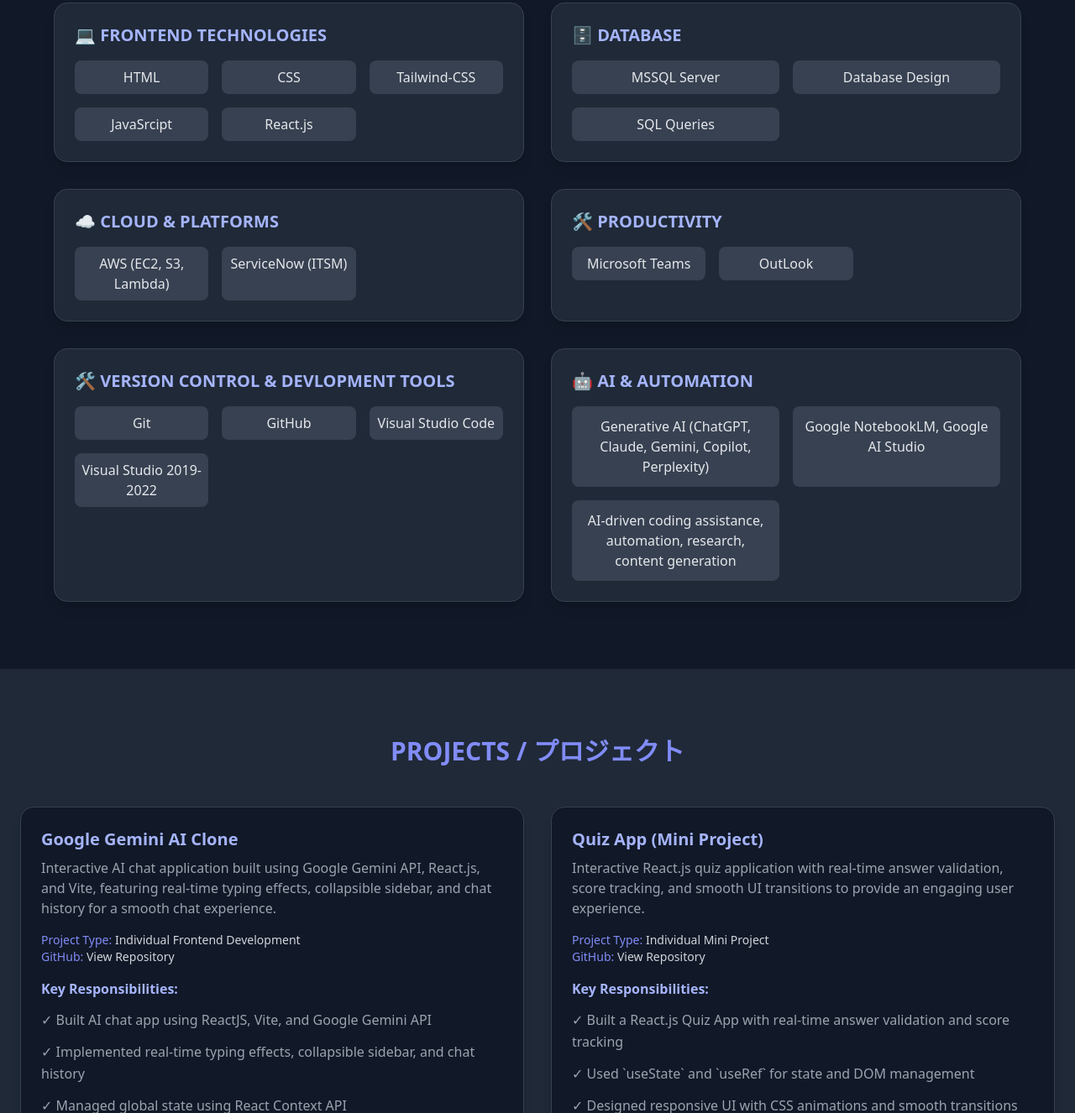
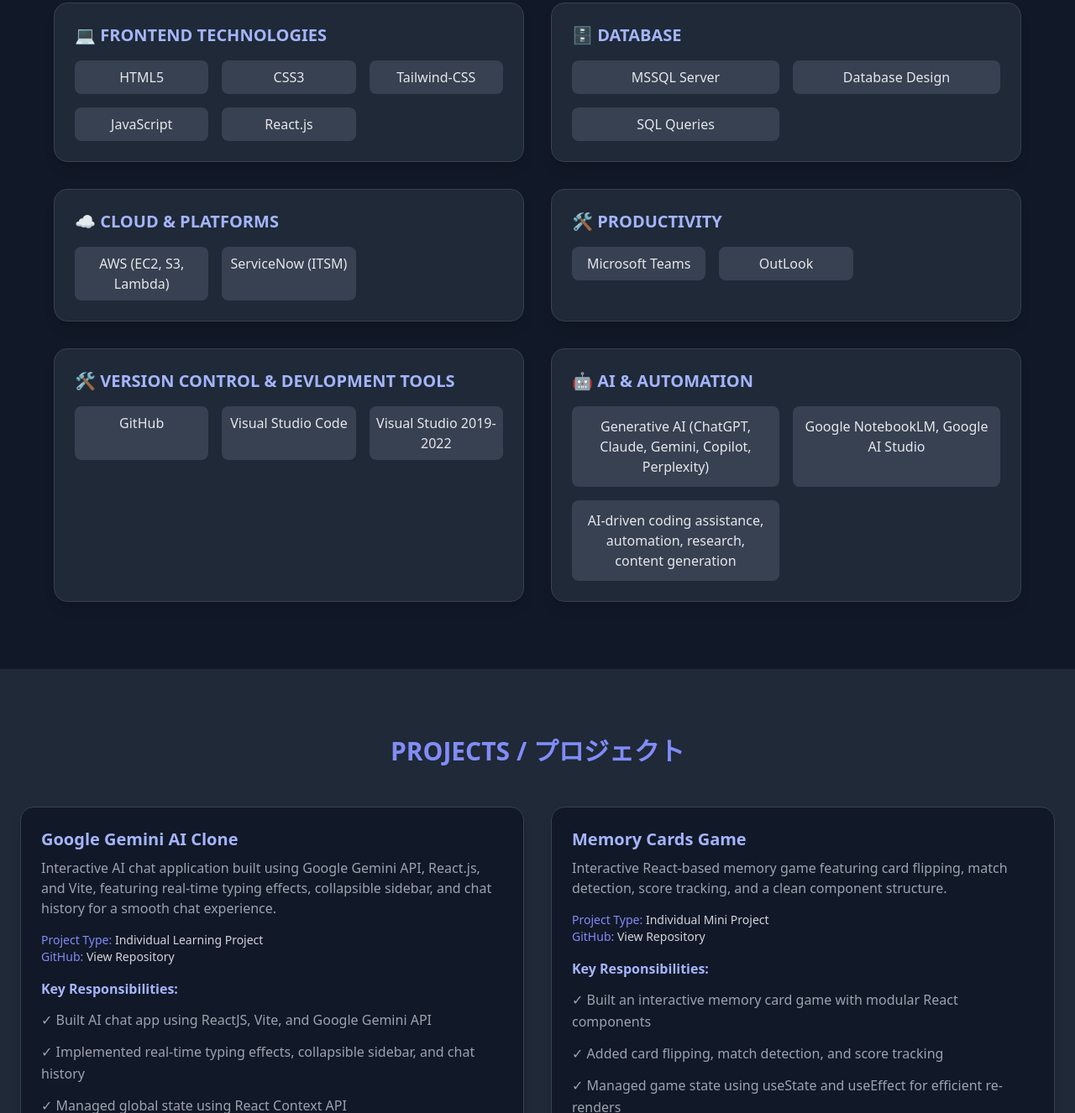
Before and after one commit to RohitPatil435/PORTFOLIO, a plain HTML site: page INDEX.HTML in a window 1280 px wide. Shown: the part 1474-2800 px from the top of the page at 84% size. Drawn offline with nearby package versions, Linux system fonts and the light colour scheme.

Commit message:
Projects and Resume Update

```diff
--- a/INDEX.HTML
+++ b/INDEX.HTML
@@ -15,7 +15,7 @@
 
 <body class="bg-gray-900 text-gray-100 font-sans">
   <!-- Header -->
-  <header class="bg-gray-800 shadow-md sticky top-0 z-50">
+  <header class="bg-gray-800 shado~w-md sticky top-0 z-50">
     <div class="max-w-6xl mx-auto flex justify-between items-center p-4">
       <a href="#" class="text-3xl font-extrabold text-indigo-400 tracking-wide hover:text-indigo-300 transition">
         ROHIT PATIL パティル・ロヒット
@@ -165,11 +165,11 @@
           <div class="grid grid-cols-2 md:grid-cols-3 gap-4">
             <div
               class="bg-gray-700 text-gray-200 p-2 rounded-lg text-center hover:bg-indigo-500 hover:text-white transition">
-              HTML
+              HTML5
             </div>
             <div
               class="bg-gray-700 text-gray-200 p-2 rounded-lg text-center hover:bg-indigo-500 hover:text-white transition">
-              CSS
+              CSS3
             </div>
             <div
               class="bg-gray-700 text-gray-200 p-2 rounded-lg text-center hover:bg-indigo-500 hover:text-white transition">
@@ -178,7 +178,7 @@
 
             <div
               class="bg-gray-700 text-gray-200 p-2 rounded-lg text-center hover:bg-indigo-500 hover:text-white transition">
-              JavaSrcipt
+              JavaScript
             </div>
 
             <div
@@ -249,10 +249,7 @@
             🛠️ VERSION CONTROL & DEVLOPMENT TOOLS
           </h4>
           <div class="grid grid-cols-2 md:grid-cols-3 gap-4">
-            <div
-              class="bg-gray-700 text-gray-200 p-2 rounded-lg text-center hover:bg-indigo-500 hover:text-white transition">
-              Git
-            </div>
+
             <div
               class="bg-gray-700 text-gray-200 p-2 rounded-lg text-center hover:bg-indigo-500 hover:text-white transition">
               GitHub
@@ -314,7 +311,7 @@
 
         <div class="mb-4 text-sm text-gray-300">
           <p>
-            <span class="text-indigo-400">Project Type:</span> Individual Frontend Development
+            <span class="text-indigo-400">Project Type:</span> Individual Learning Project
           </p>
           <p>
             <span class="text-indigo-400">GitHub:</span>
@@ -339,8 +336,48 @@
         </p>
       </div>
 
+      <!-- Personal Project 2-->
+<div
+  class="shadow-lg hover:scale-105 transform transition bg-gray-900 rounded-2xl border border-gray-700 p-6 hover:border-indigo-400 hover:shadow-2xl">
 
-      <!-- Personal Project 2 -->
+  <h4 class="font-semibold text-xl mb-2 text-indigo-300">
+    Memory Cards Game
+  </h4>
+
+  <p class="text-base text-gray-400 mb-4">
+    Interactive React-based memory game featuring card flipping, match detection, score tracking, and a clean component structure.
+  </p>
+
+  <div class="mb-4 text-sm text-gray-300">
+    <p>
+      <span class="text-indigo-400">Project Type:</span> Individual Mini Project
+    </p>
+    <p>
+      <span class="text-indigo-400">GitHub:</span>
+      <a href="https://github.com/RohitPatil435/Memory-Card-" target="_blank"
+        class="hover:text-indigo-400 transition">View Repository</a>
+    </p>
+  </div>
+
+  <h5 class="font-semibold text-indigo-300 mb-3">
+    Key Responsibilities:
+  </h5>
+
+  <div class="space-y-3 text-base text-gray-400 leading-relaxed">
+    <p>✓ Built an interactive memory card game with modular React components</p>
+    <p>✓ Added card flipping, match detection, and score tracking</p>
+    <p>✓ Managed game state using useState and useEffect for efficient re-renders</p>
+    <p>✓ Improved problem-solving and component-level design</p>
+  </div>
+
+  <p class="mt-4 text-sm text-indigo-300 font-semibold">
+    Tech Stack: React.js, JavaScript, HTML5, CSS3, Vite
+  </p>
+</div>
+
+
+
+      <!-- Personal Project 3 -->
       <div
         class="shadow-lg hover:scale-105 transform transition bg-gray-900 rounded-2xl border border-gray-700 p-6 hover:border-indigo-400 hover:shadow-2xl">
         <h4 class="font-semibold text-xl mb-2 text-indigo-300">
@@ -725,11 +762,6 @@
     </div>
   </section>
 
-  <!-- Footer -->
-  <footer class="text-center py-6 bg-gray-800 border-t border-gray-700">
-    <p class="text-gray-500">© 2025 Rohit Patil. All rights reserved.</p>
-  </footer>
-
   <!-- External JavaScript File -->
   <script src="script.js"></script>
 </body>
```
